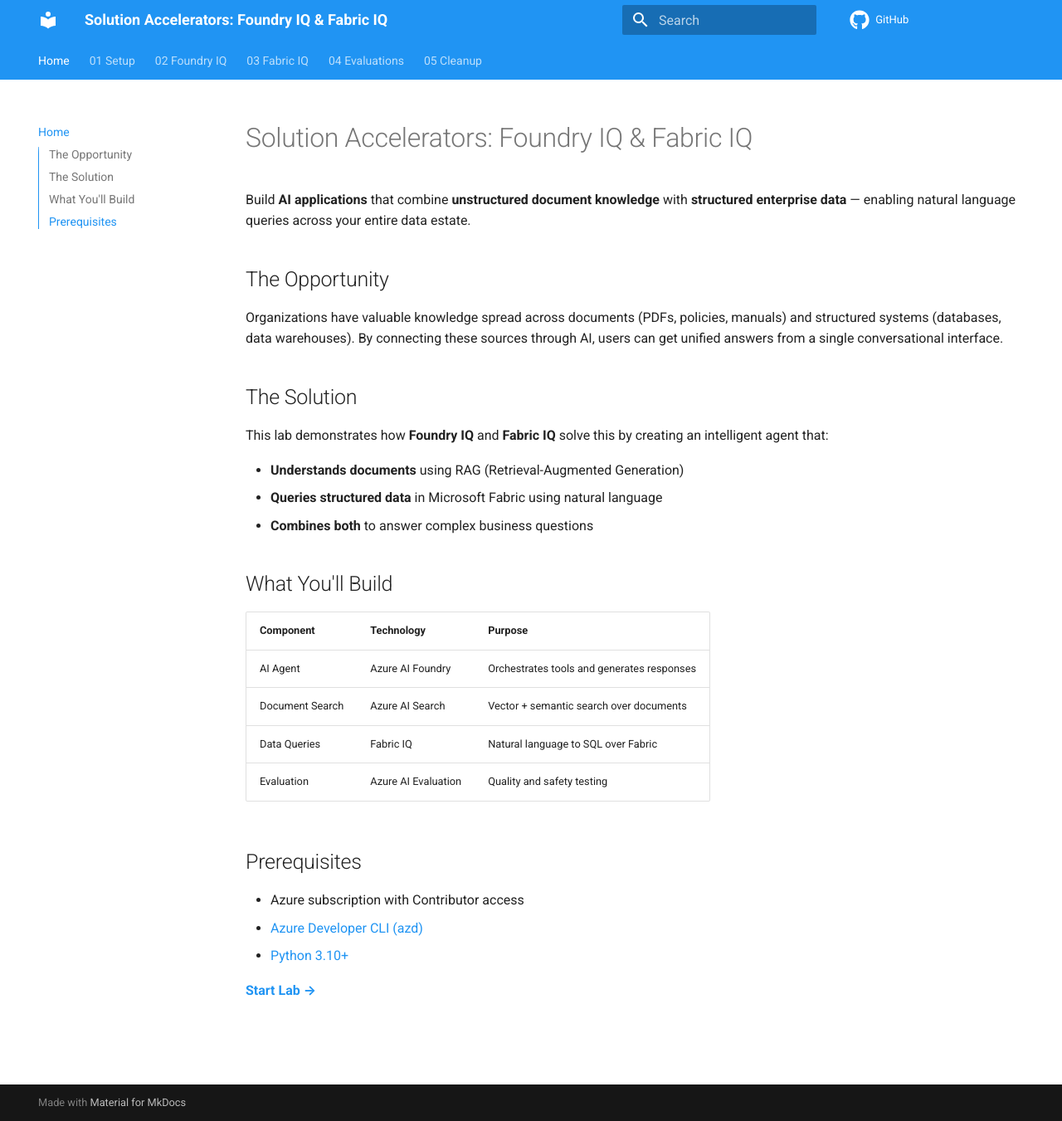
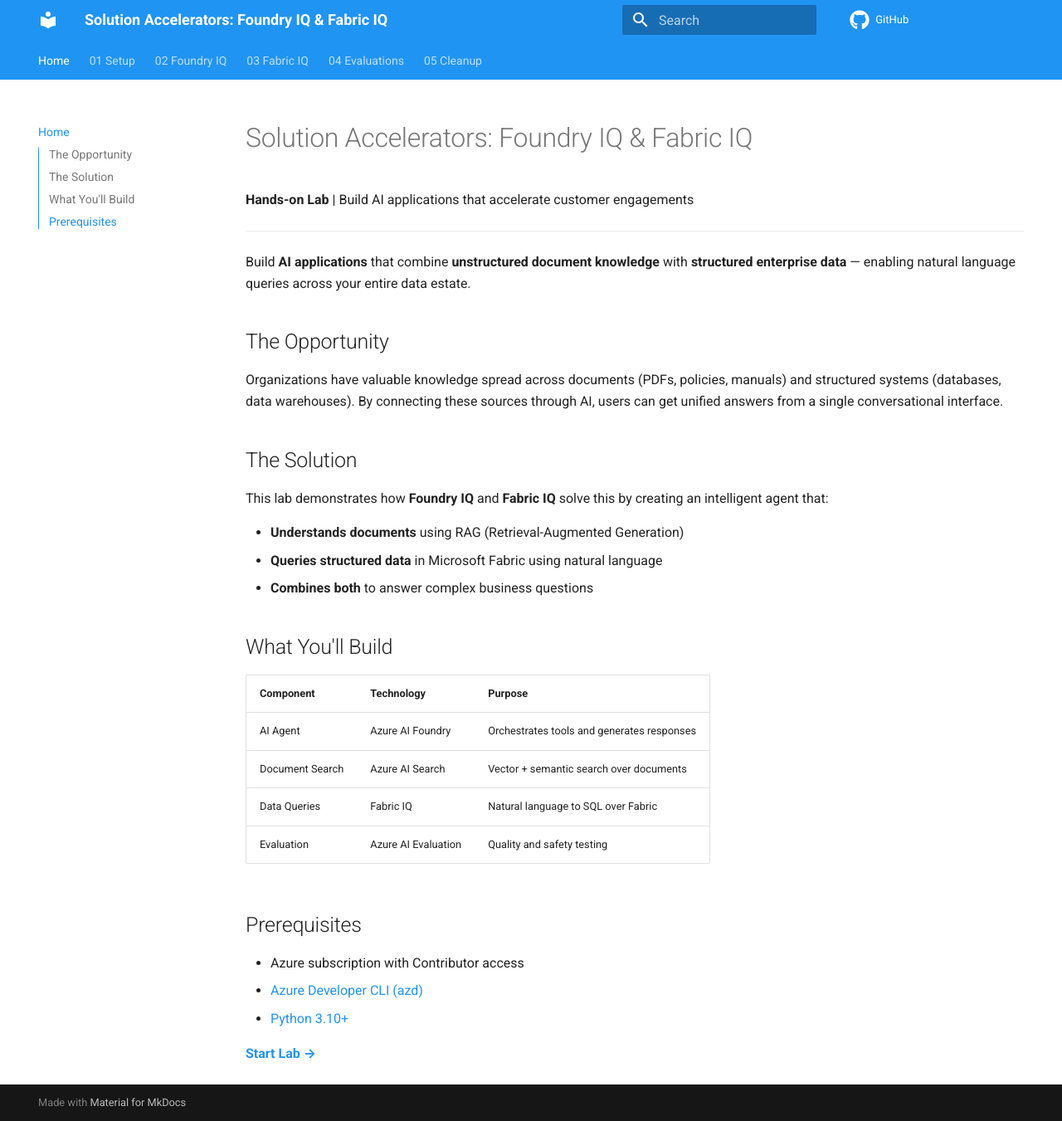
Before and after one commit to nchandhi/nc-iq-tc, an MkDocs documentation site: the page built from docs/docs/index.md, in a window 1280 px wide and 1351 px high. Shown: the whole window at 83% size. Built offline with MkDocs 1.6.1 and Material for MkDocs 9.7.7, drawn with Linux system fonts in a browser that asks for light colours; comment, search, counter and statistics services are not loaded.

Commit message:
Add Hands-on Lab subtitle to homepage

```diff
--- a/docs/docs/index.md
+++ b/docs/docs/index.md
@@ -1,4 +1,8 @@
 # Solution Accelerators: Foundry IQ & Fabric IQ
+
+**Hands-on Lab** | Build AI applications that accelerate customer engagements
+
+---
 
 Build **AI applications** that combine **unstructured document knowledge** with **structured enterprise data** — enabling natural language queries across your entire data estate.
 
```
